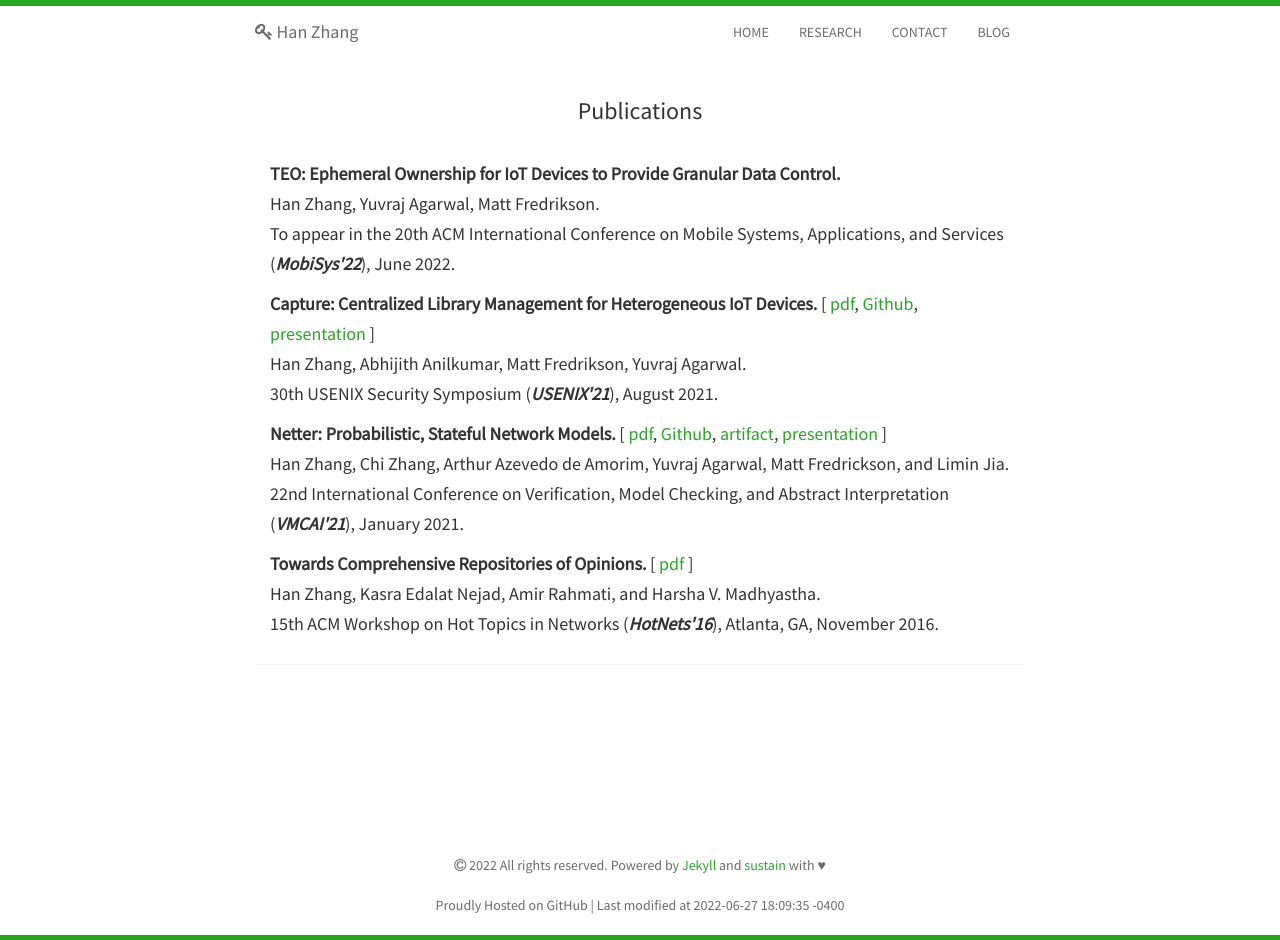
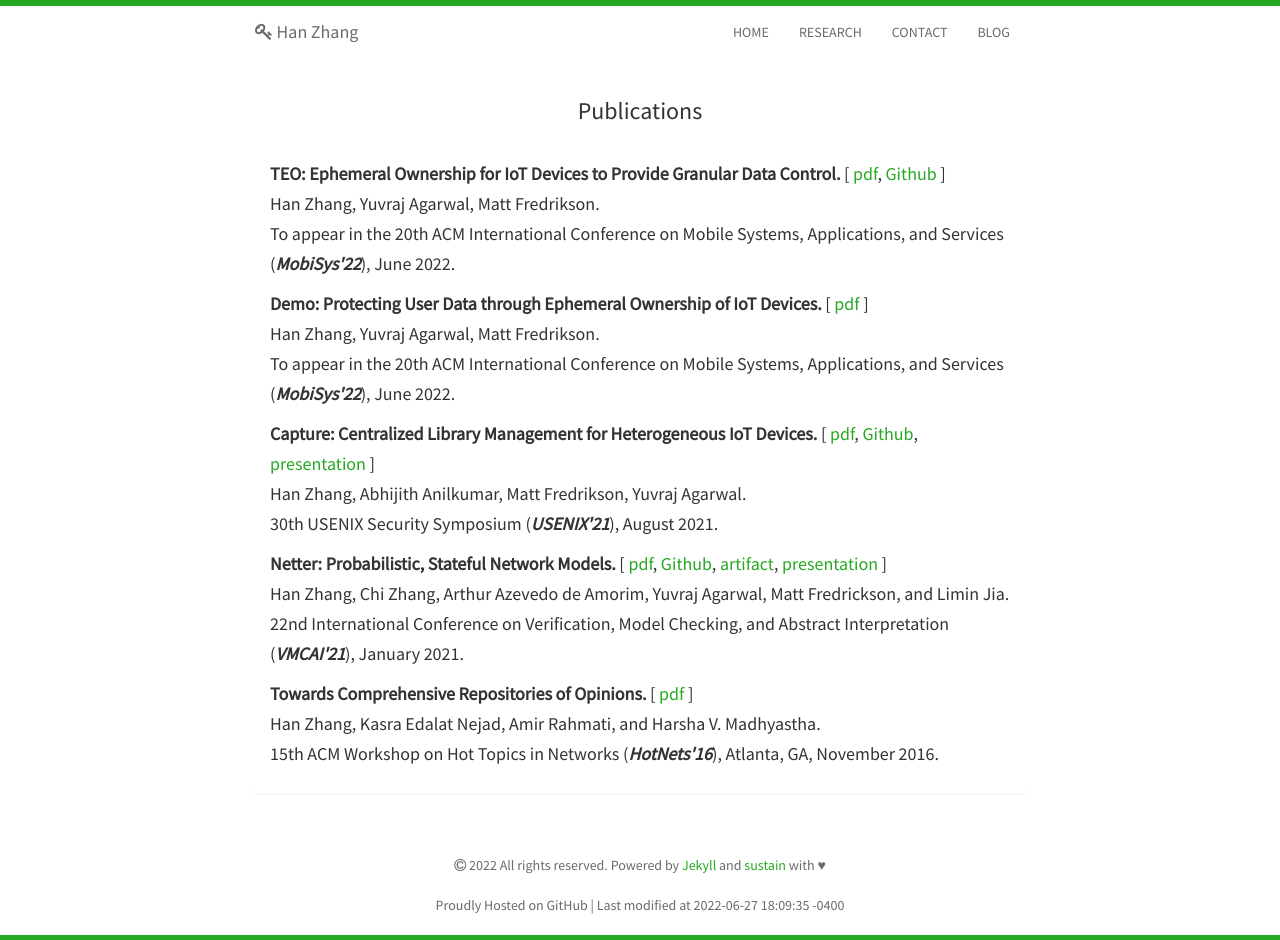
Before and after one commit to zhanghan177/zhanghan177.github.io, a Jekyll site: the page built from publications.html, in a window 1280 px wide. Built offline with Jekyll 4.4.1, drawn with Linux system fonts in a browser that asks for light colours; nearby versions of some CDN libraries.

Commit message:
Add mobisys

```diff
--- a/_includes/publications.html
+++ b/_includes/publications.html
@@ -4,7 +4,12 @@
         <div class="panel panel-default">
             <div class="panel-body">
                 <h5>
-                    <strong>TEO: Ephemeral Ownership for IoT Devices to Provide Granular Data Control.</strong> <br>
+                    <strong>TEO: Ephemeral Ownership for IoT Devices to Provide Granular Data Control.</strong> [ <a href="{{ site.baseurl }}assets/mobisys22-zhang.pdf">pdf</a>, <a href="https://github.com/synergylabs/TEO-release">Github</a> ]<br>
+                    Han Zhang, Yuvraj Agarwal, Matt Fredrikson.<br>
+                    To appear in the 20th ACM International Conference on Mobile Systems, Applications, and Services (<strong><i>MobiSys'22</i></strong>), June 2022.<br>
+                </h5>
+                <h5>
+                    <strong>Demo: Protecting User Data through Ephemeral Ownership of IoT Devices.</strong> [ <a href="{{ site.baseurl }}assets/mobisys22-demo-zhang.pdf">pdf</a> ]<br>
                     Han Zhang, Yuvraj Agarwal, Matt Fredrikson.<br>
                     To appear in the 20th ACM International Conference on Mobile Systems, Applications, and Services (<strong><i>MobiSys'22</i></strong>), June 2022.<br>
                 </h5>
```
Also changed, not shown: 5 other files.
